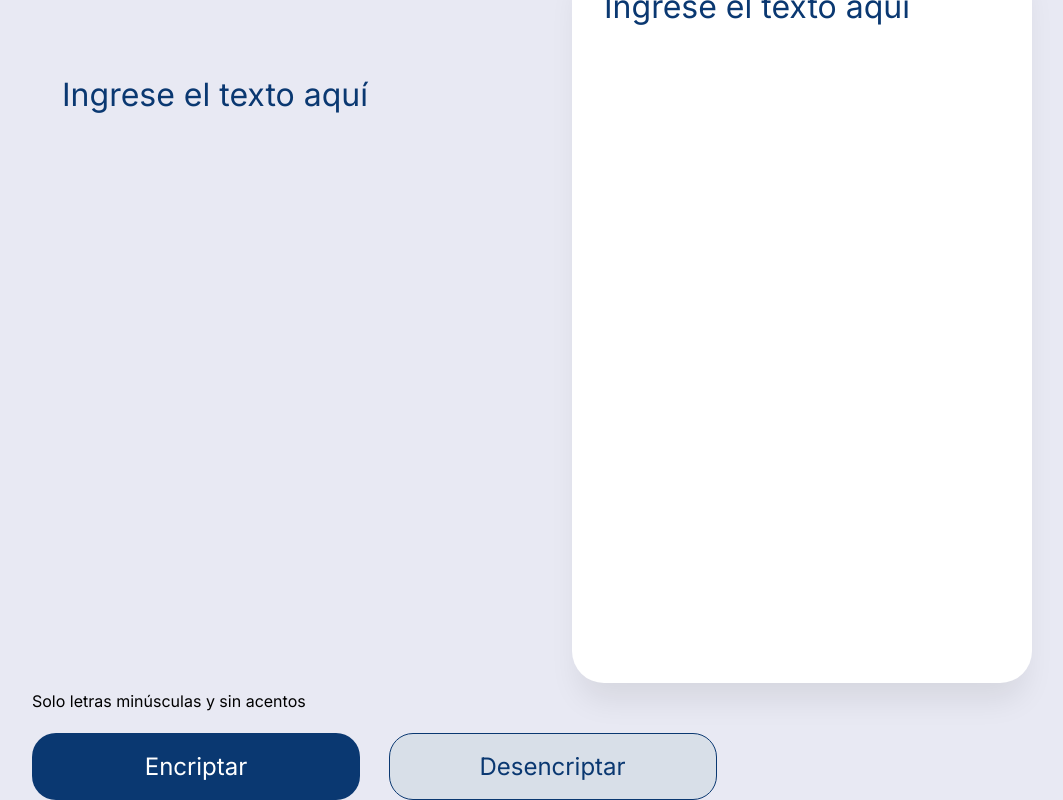
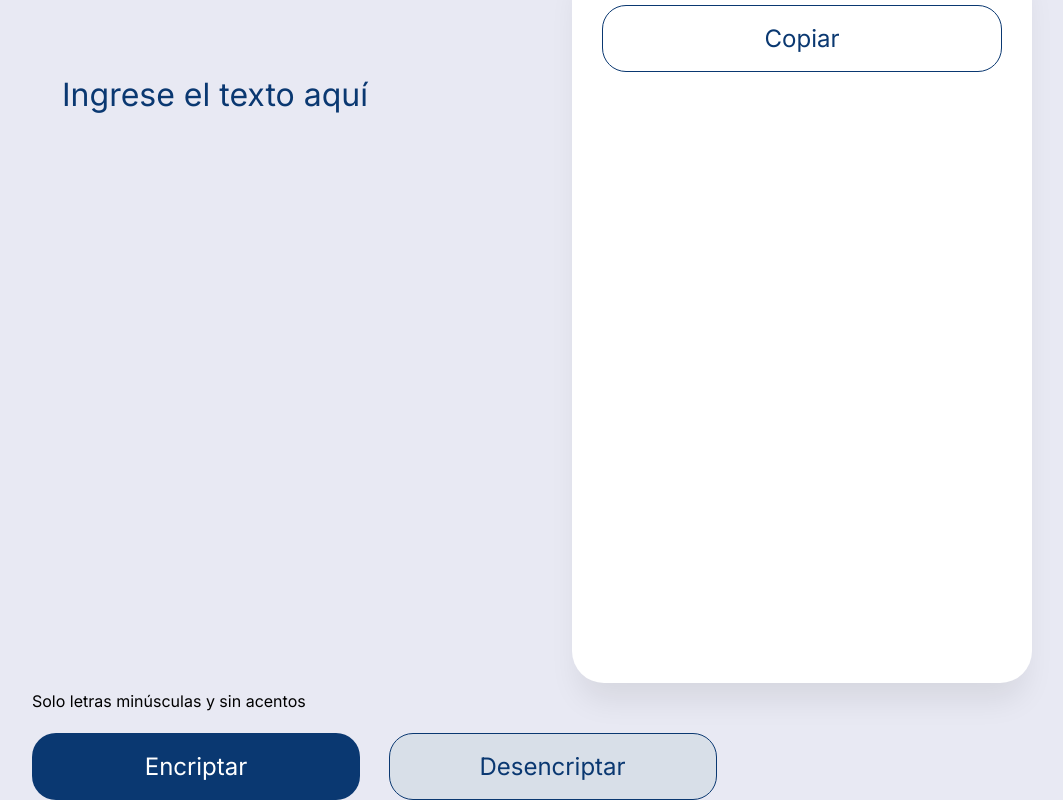
Before and after one commit to Josmattheus/Challenge-encriptador, a plain HTML site: page index.html in a window 1280 px wide. Both pictures are taken after a click on the button "Encriptar". Shown: the part 89-889 px from the top of the page, without its empty margins (208-1271 px from the left). Drawn offline with Linux system fonts and the light colour scheme.

Commit message:
mayor fix

```diff
--- a/app.js
+++ b/app.js
@@ -2,29 +2,55 @@
 window.onload = function() {
     /*dejar de mostrar textbox*/
     document.getElementById('segundo-textarea').style.display = 'none';
+    document.getElementById('copiar-btn').style.display = 'none';
     /*mostrar imagen*/
 }
+
+function mostarImagenQuitarTexto(){
+    /*mostrar y dejar de mostrar elementos de la segunda textarea*/
+    document.getElementById('imagen-persona').style.display = 'inline-block';
+    document.getElementById('desc1').style.display = 'inline-block';
+    document.getElementById('desc2').style.display = 'inline-block';
+    document.getElementById('copiar-btn').style.display = 'inline-block';
+    document.getElementById('segundo-textarea').style.display = 'none';
+}
+
+function mostarTextoQuitarImagen(){
+    /*mostrar y dejar de mostrar elementos de la segunda textarea*/
+    document.getElementById('imagen-persona').style.display = 'none';
+    document.getElementById('desc1').style.display = 'none';
+    document.getElementById('desc2').style.display = 'none';
+    document.getElementById('copiar-btn').style.display = 'inline-block';
+    document.getElementById('segundo-textarea').style.display = 'inline-block';
+}
+
 
 function procesar(opcion) {
     let textoSinEncriptar = document.getElementById('primer-textarea').value.toLowerCase();
     let textoEncriptado = document.getElementById('segundo-textarea').value.toLowerCase();
+    mostarTextoQuitarImagen();
 
     if (opcion == 'encriptar'){
         let resultado = encriptarLetras(textoSinEncriptar);
         document.getElementById('segundo-textarea').value = resultado;
-
-        /*mostrar y dejar de mostrar elementos de la segunda textarea*/
-        document.getElementById('imagen-persona').style.display = 'none';
-        document.getElementById('desc1').style.display = 'none';
-        document.getElementById('desc2').style.display = 'none';
-        document.getElementById('segundo-textarea').style.display = 'inline-block';
     }
-    else{
+    else {
         let resultado = desencriptarLetras(textoSinEncriptar);
         document.getElementById('segundo-textarea').value = resultado;
     }
+
+    revisarCambio();
 }
 
+/*
+function revisarCambio(){
+    let textoSinEncriptar = document.getElementById('primer-textarea').value;
+    let textoEncriptado = document.getElementById('segundo-textarea').value;
+    if(textoSinEncriptar == '' || textoEncriptado == ''){
+        mostarImagenQuitarTexto();
+    }
+}
+*/
 
 function encriptarLetras(mensaje) {
     let resultado = '';
@@ -80,6 +106,33 @@ function desencriptarLetras(mensaje) {
 
     return resultado;
 }
+
+function copiarContenido() {
+    // Get the text content of the second textarea
+    let contenido = document.getElementById('segundo-textarea').value;
+
+    // Create a temporary textarea element
+    let tempTextarea = document.createElement('textarea');
+
+    // Set the value of the temporary textarea to the content you want to copy
+    tempTextarea.value = contenido;
+
+    // Append the temporary textarea to the document
+    document.body.appendChild(tempTextarea);
+
+    // Select the text in the temporary textarea
+    tempTextarea.select();
+
+    // Copy the selected text to the clipboard
+    document.execCommand('copy');
+
+    // Remove the temporary textarea from the document
+    document.body.removeChild(tempTextarea);
+
+    // Optionally, provide some user feedback
+    alert('Contenido copiado al portapapeles');
+}
+
 /*
 function expandirAreaTexto(id) {
     const areaTexto = document.getElementById(id);
--- a/index.html
+++ b/index.html
@@ -29,7 +29,9 @@
             </div>
             <legend class="desc1" id="desc1">Ningún mensaje fue encontrado</legend>
             <legend class="desc2" id="desc2">Ingresa el texto que desees encriptar o desencriptar.</legend>
-            <textarea name="parrafo-encriptado" id="segundo-textarea" class="input-texto" cols="30" rows="10" placeholder="Ingrese el texto aquí"></textarea>
+            <textarea name="parrafo-encriptado" id="segundo-textarea" class="input-texto" cols="30" rows="10"></textarea>
+
+            <button onclick="copiarContenido()" class="boton-copiar" id="copiar-btn">Copiar</button>
         </div>
 
         <fieldset>
--- a/style.css
+++ b/style.css
@@ -158,3 +158,21 @@ div legend{
     font-size: 12px;
     line-height: 18px;
 }
+
+.boton-copiar{
+
+    color: #0A3871;
+    background: transparent;
+    border: 1px solid #0A3871;
+    padding: 16px 24px;
+    width: 100%;
+    height: 67px;
+    font-size: 24px;
+    font-weight:normal;
+    border-radius: 24px;
+    margin-top: 1.5rem;
+    transition: 0.4s;
+    font-family: "Inter", sans-serif;
+
+    position: relative;
+}
```
